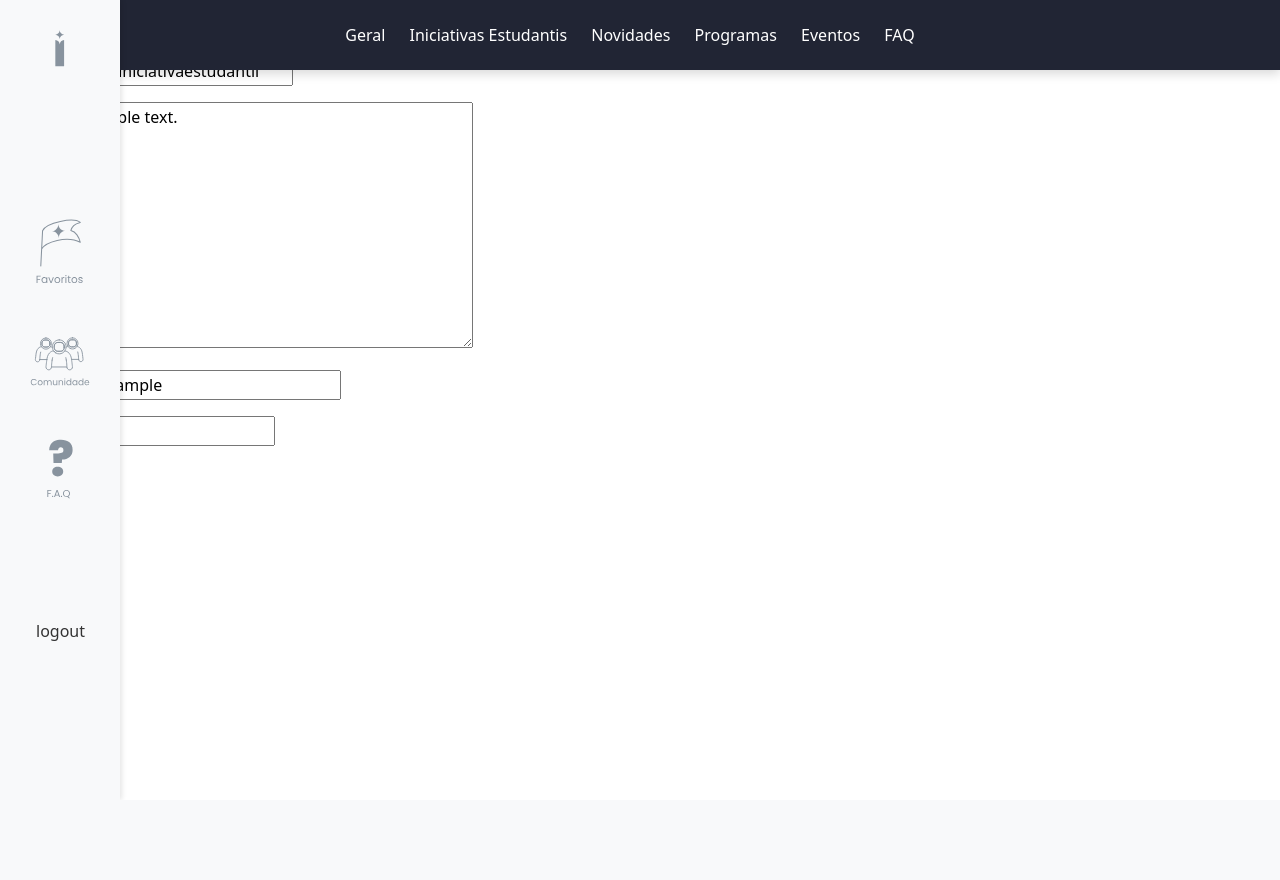
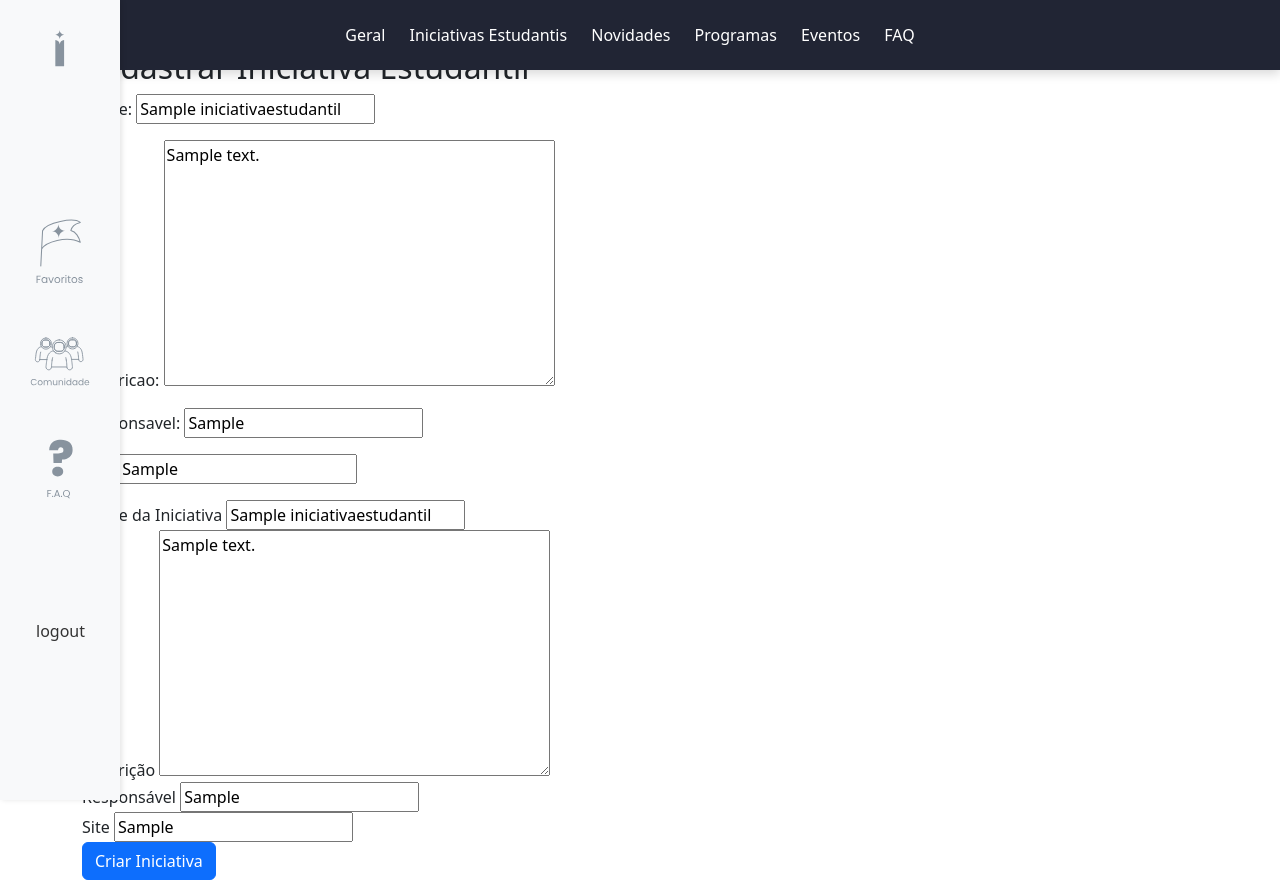
Before and after one commit to majupeixoto/polaris, a Django app: page /iniciativas/1/editar/ in a window 1280 px wide. Before the commit the page ends 796 px from the top, so only its background shows below. Run offline with Django 5.2, Linux system fonts and the light colour scheme; tables that the repository leaves empty hold one stand-in row (values such as "Sample post"); parts of the project's set-up code (start-up, migrations or seed data) failed here and were passed over.

Commit message:
forms iniciativa

```diff
--- a/Projeto/apps/templates/apps/iniciativas/iniciativa_form.html
+++ b/Projeto/apps/templates/apps/iniciativas/iniciativa_form.html
@@ -1,10 +1,62 @@
-{% extends "global/base.html" %}
+{% extends 'global/base.html' %}
 
 {% block content %}
-<h1>{% if object %}Editar Iniciativa{% else %}Criar Nova Iniciativa{% endif %}</h1>
-<form method="post">
-    {% csrf_token %}
-    {{ form.as_p }}
-    <button type="submit">Salvar</button>
-</form>
+<div class="container mt-5">
+    <h2>Cadastrar Iniciativa Estudantil</h2>
+
+    <form method="post">
+        {% csrf_token %}
+        {{ form.as_p }}
+
+        <div class="form-group">
+            <label for="id_nome">Nome da Iniciativa</label>
+            {{ form.nome }}
+            {% if form.nome.errors %}
+            <div class="text-danger">
+                {% for error in form.nome.errors %}
+                <p>{{ error }}</p>
+                {% endfor %}
+            </div>
+            {% endif %}
+        </div>
+
+        <div class="form-group">
+            <label for="id_descricao">Descrição</label>
+            {{ form.descricao }}
+            {% if form.descricao.errors %}
+            <div class="text-danger">
+                {% for error in form.descricao.errors %}
+                <p>{{ error }}</p>
+                {% endfor %}
+            </div>
+            {% endif %}
+        </div>
+
+        <div class="form-group">
+            <label for="id_responsavel">Responsável</label>
+            {{ form.responsavel }}
+            {% if form.responsavel.errors %}
+            <div class="text-danger">
+                {% for error in form.responsavel.errors %}
+                <p>{{ error }}</p>
+                {% endfor %}
+            </div>
+            {% endif %}
+        </div>
+
+        <div class="form-group">
+            <label for="id_site">Site</label>
+            {{ form.site }}
+            {% if form.site.errors %}
+            <div class="text-danger">
+                {% for error in form.site.errors %}
+                <p>{{ error }}</p>
+                {% endfor %}
+            </div>
+            {% endif %}
+        </div>
+
+        <button type="submit" class="btn btn-primary">Criar Iniciativa</button>
+    </form>
+</div>
 {% endblock %}
```
Also changed, not shown: Projeto/apps/forms.py (+24 -1 lines), Projeto/db.sqlite3.
